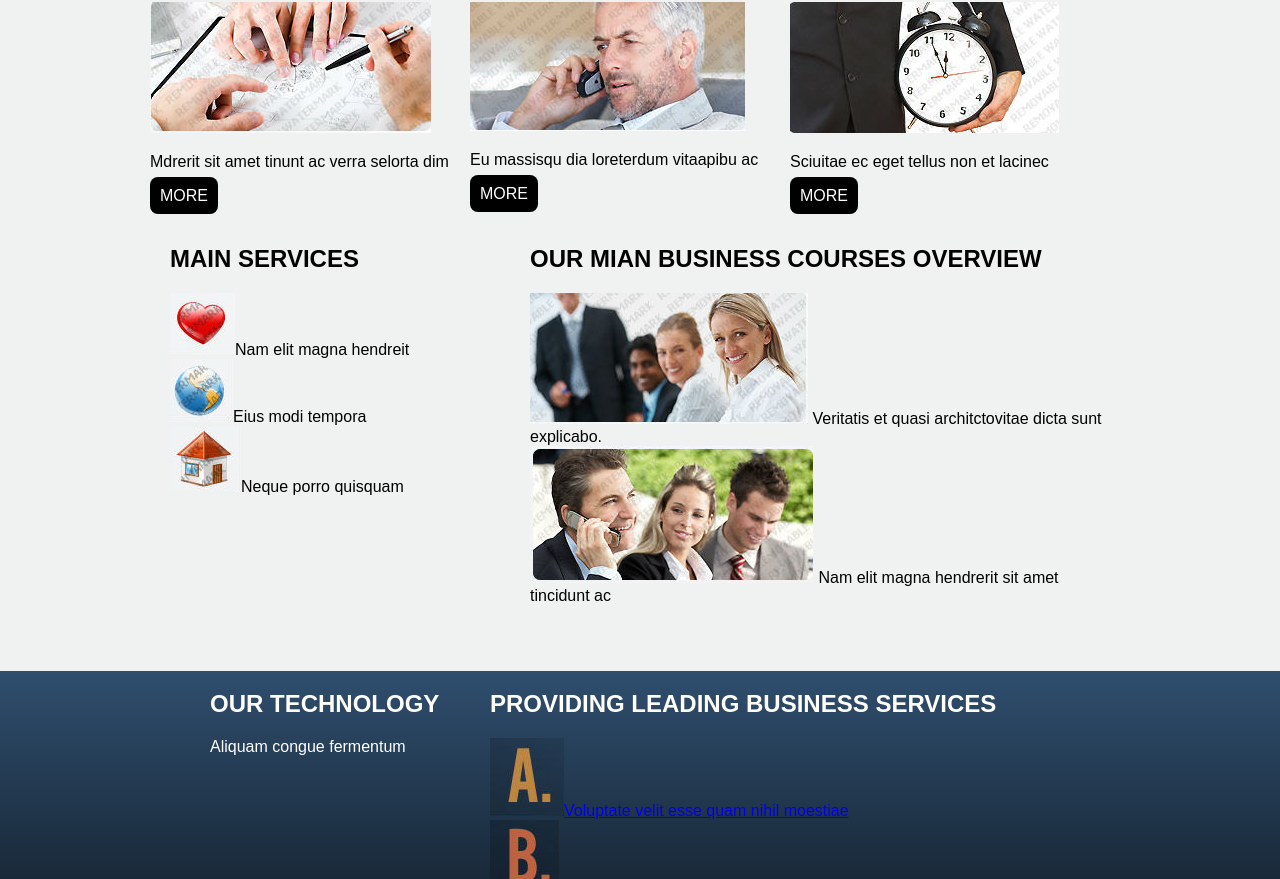
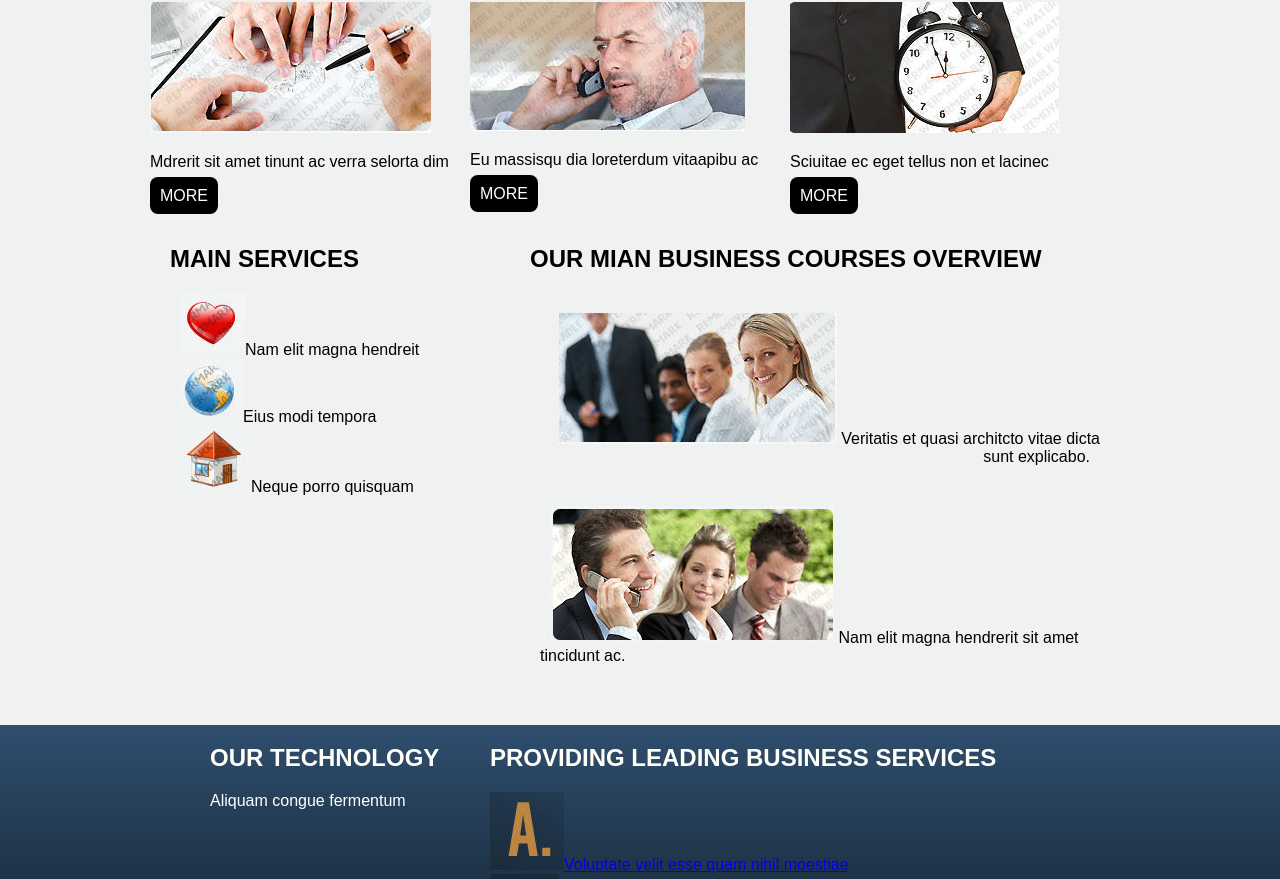
Before and after one commit to kordia/960_project, a plain HTML site: page services.html in a window 1280 px wide. Shown: the part 221-1100 px from the top of the page. Drawn offline with Linux system fonts and the light colour scheme.

Commit message:
added div with text inline margin

```diff
--- a/css/style.css
+++ b/css/style.css
@@ -69,11 +69,31 @@ body{
 .content-middle li{
     text-decoration: none;
     list-style: none;
+    display: inline;
+    padding: 10px;
 }
 .content-middle a{
     text-decoration: none;
     list-style: none;
     color: black;
+}
+.text-1{
+    display: inline;
+    font-display: right;
+    padding-top:20px;
+    text-decoration: black;
+    text-align: right;
+    float: left;
+    margin: 0px 10px 10px 0px;
+}
+.text-2{
+    text-align:left;
+    text-decoration: black;
+    padding-top: 20px;
+    display: inherit;
+    font-display: right;
+    float: left;
+    margin: 10px
 }
 .bottom-content{
     margin-top:30px;
--- a/services.html
+++ b/services.html
@@ -71,12 +71,16 @@
             <div class="grid_8">
                 <ul>
                     <h2>OUR MIAN BUSINESS COURSES OVERVIEW</h2>
-                    <li><a href="Veritatis et quasi architcto vitae dicta sunt explicabo."><img src="images/business-pic-1.jpg" alt="#">
-                        Veritatis et quasi architctovitae dicta
-                        sunt explicabo.</a></li>
-                    <li><a href="Nam elit magna hendrerit sit amet tincidunt ac"><img src="images/business-pic-2.jpg" alt="#">
-                        Nam elit magna hendrerit sit amet tincidunt ac
-                    </a></li>
+                    <div class="text-1">
+                    <li><a href="Veritatis et quasi architcto vitae dicta sunt explicabo.">
+                    <img src="images/business-pic-1.jpg"></a>
+                     Veritatis et quasi architcto vitae dicta sunt explicabo.</li>
+                    </div>
+                    <div class="text-2">
+                    <li><a href="Nam elit magna hendrerit sit amet tincidunt ac.">
+                    <img src="images/business-pic-2.jpg"></a>
+                      Nam elit magna hendrerit sit amet tincidunt ac.</li>
+                    </div>
                 </ul>
             </div>
         </div>
```
